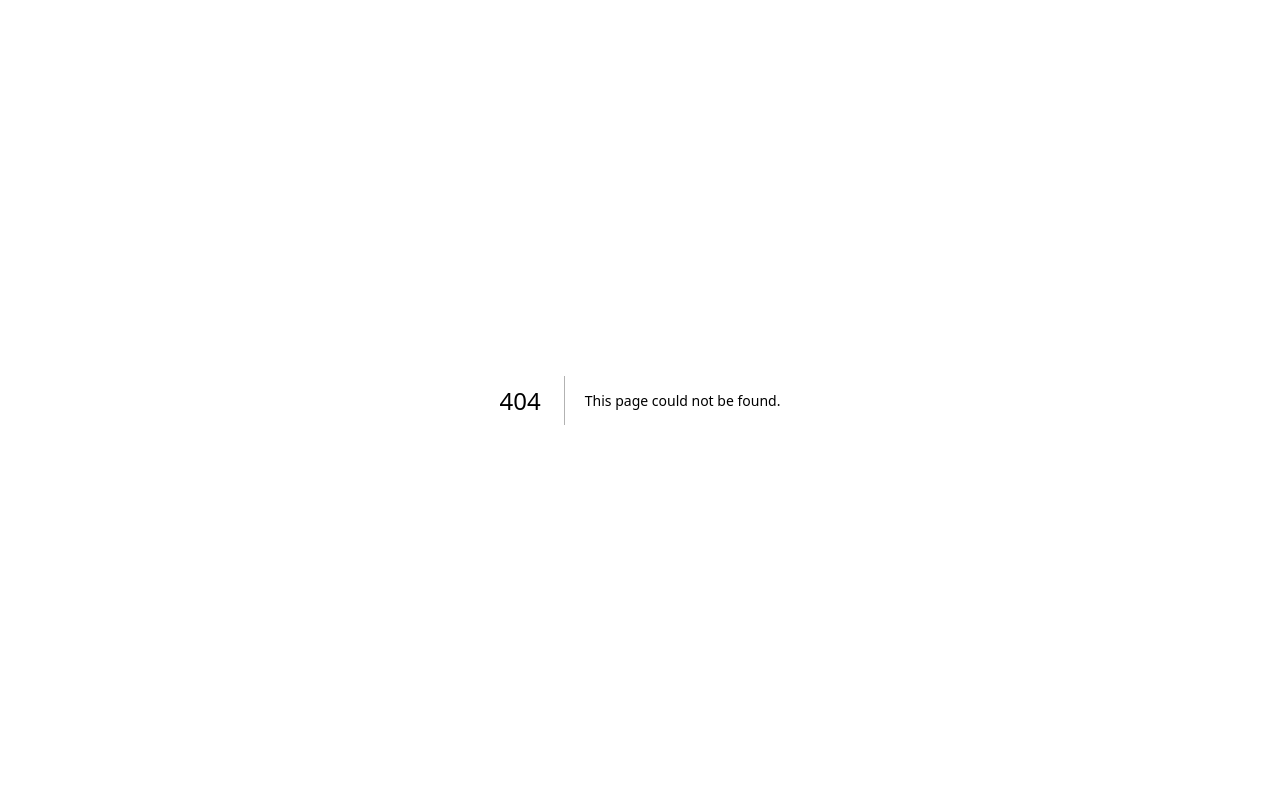
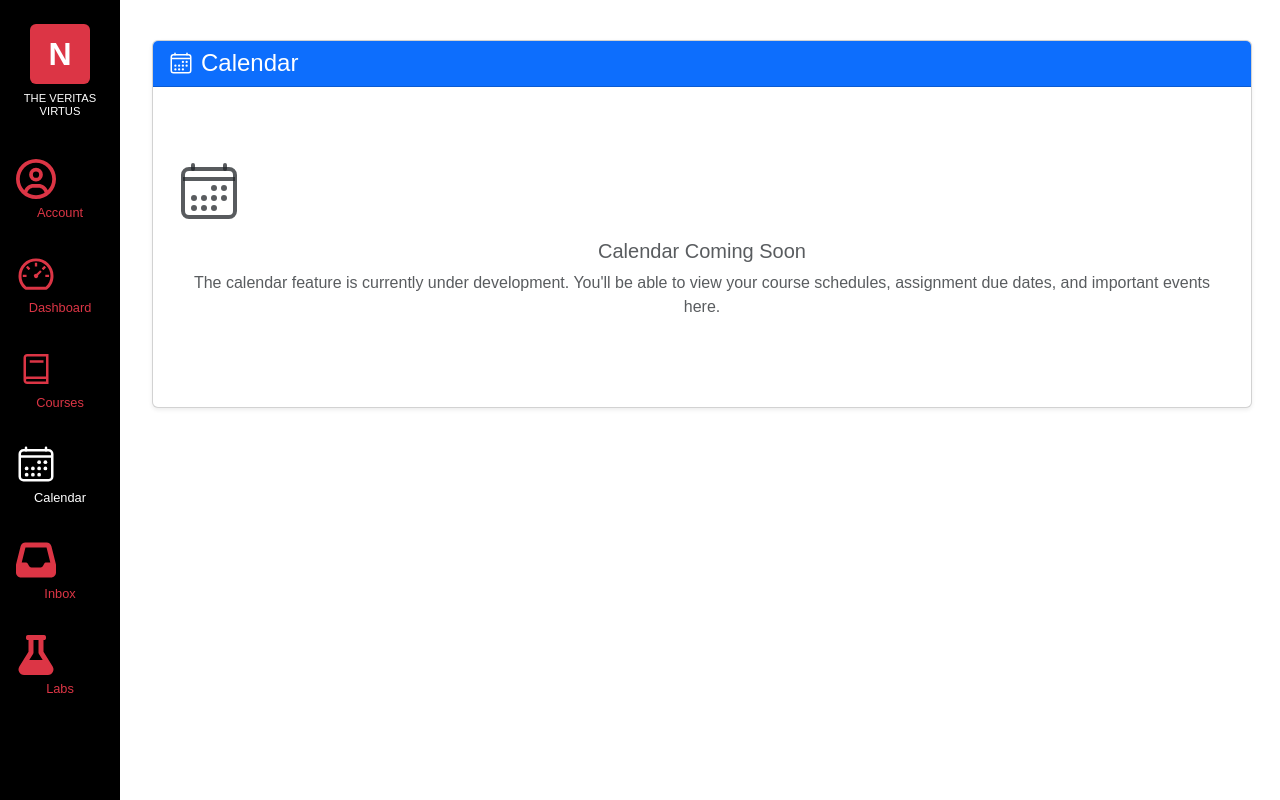
Before and after one commit to Ratan24/cs5610-lab1, a Next.js app: page /Calendar in a window 1280 px wide. Before the commit this address had no page. Built offline with nearby package versions, Linux system fonts and the light colour scheme.

Commit message:
submission a3 v1.0

```diff
--- /dev/null
+++ b/src/app/(Kambaz)/Calendar/page.tsx
@@ -0,0 +1,27 @@
+"use client";
+
+import { Card, Container } from "react-bootstrap";
+import { IoCalendarOutline } from "react-icons/io5";
+
+export default function Calendar() {
+  return (
+    <Container className="py-4">
+      <Card className="shadow-sm">
+        <Card.Header className="bg-primary text-white d-flex align-items-center">
+          <IoCalendarOutline className="me-2 fs-4" />
+          <h4 className="mb-0">Calendar</h4>
+        </Card.Header>
+        <Card.Body className="p-4">
+          <div className="text-center py-5">
+            <IoCalendarOutline className="text-muted mb-3" style={{ fontSize: "4rem" }} />
+            <h5 className="text-muted">Calendar Coming Soon</h5>
+            <p className="text-muted">
+              The calendar feature is currently under development.
+              You&apos;ll be able to view your course schedules, assignment due dates, and important events here.
+            </p>
+          </div>
+        </Card.Body>
+      </Card>
+    </Container>
+  );
+}
--- a/src/app/(Kambaz)/Courses/[cid]/Assignments/Editor/page.tsx
+++ b/src/app/(Kambaz)/Courses/[cid]/Assignments/Editor/page.tsx
@@ -65,7 +65,14 @@ export default function AssignmentEditor() {
               <FormLabel>
                 <strong>Due</strong>
               </FormLabel>
+              <Row>
+                <Col md={8}>
                   <FormControl id="wd-due-date" type="date" defaultValue="2024-05-13" />
+                </Col>
+                <Col md={4}>
+                  <FormControl id="wd-due-time" type="time" defaultValue="23:59" />
+                </Col>
+              </Row>
             </FormGroup>
             <br />
             <Row>
@@ -74,11 +81,22 @@ export default function AssignmentEditor() {
                   <FormLabel>
                     <strong>Available from</strong>
                   </FormLabel>
+                  <Row>
+                    <Col md={8}>
                       <FormControl
                         id="wd-available-from"
                         type="date"
                         defaultValue="2024-05-06"
                       />
+                    </Col>
+                    <Col md={4}>
+                      <FormControl
+                        id="wd-available-from-time"
+                        type="time"
+                        defaultValue="00:00"
+                      />
+                    </Col>
+                  </Row>
                 </FormGroup>
               </Col>
               <Col>
@@ -86,11 +104,22 @@ export default function AssignmentEditor() {
                   <FormLabel>
                     <strong>Until</strong>
                   </FormLabel>
+                  <Row>
+                    <Col md={8}>
                       <FormControl
                         id="wd-until"
                         type="date"
                         defaultValue="2024-05-20"
                       />
+                    </Col>
+                    <Col md={4}>
+                      <FormControl
+                        id="wd-until-time"
+                        type="time"
+                        defaultValue="23:59"
+                      />
+                    </Col>
+                  </Row>
                 </FormGroup>
               </Col>
             </Row>
--- a/src/app/(Kambaz)/Courses/[cid]/Assignments/[aid]/page.tsx
+++ b/src/app/(Kambaz)/Courses/[cid]/Assignments/[aid]/page.tsx
@@ -58,6 +58,10 @@ export default function AssignmentEditor() {
         <Col md={9}>
           <select id="wd-display-grade-as" className="form-select">
             <option value="Percentage">Percentage</option>
+            <option value="Points">Points</option>
+            <option value="Letter Grade">Letter Grade</option>
+            <option value="Pass/Fail">Pass/Fail</option>
+            <option value="Complete/Incomplete">Complete/Incomplete</option>
           </select>
         </Col>
       </Row>
@@ -96,8 +100,11 @@ export default function AssignmentEditor() {
         <Col md={3} className="text-end">
           <label htmlFor="wd-due-date">Due</label>
         </Col>
-        <Col md={9}>
+        <Col md={6}>
           <input type="date" id="wd-due-date" defaultValue={assignment.dueDate || ""} className="form-control" />
+        </Col>
+        <Col md={3}>
+          <input type="time" id="wd-due-time" defaultValue="23:59" className="form-control" />
         </Col>
       </Row>
 
@@ -105,8 +112,11 @@ export default function AssignmentEditor() {
         <Col md={3} className="text-end">
           <label htmlFor="wd-available-from">Available from</label>
         </Col>
-        <Col md={9}>
+        <Col md={6}>
           <input type="date" id="wd-available-from" defaultValue={assignment.availableFromDate || ""} className="form-control" />
+        </Col>
+        <Col md={3}>
+          <input type="time" id="wd-available-from-time" defaultValue="00:00" className="form-control" />
         </Col>
       </Row>
 
@@ -114,8 +124,11 @@ export default function AssignmentEditor() {
         <Col md={3} className="text-end">
           <label htmlFor="wd-available-until">Until</label>
         </Col>
-        <Col md={9}>
+        <Col md={6}>
           <input type="date" id="wd-available-until" defaultValue={assignment.availableUntilDate || ""} className="form-control" />
+        </Col>
+        <Col md={3}>
+          <input type="time" id="wd-available-until-time" defaultValue="23:59" className="form-control" />
         </Col>
       </Row>
 
--- /dev/null
+++ b/src/app/(Kambaz)/Inbox/page.tsx
@@ -0,0 +1,27 @@
+"use client";
+
+import { Card, Container } from "react-bootstrap";
+import { FaInbox } from "react-icons/fa6";
+
+export default function Inbox() {
+  return (
+    <Container className="py-4">
+      <Card className="shadow-sm">
+        <Card.Header className="bg-primary text-white d-flex align-items-center">
+          <FaInbox className="me-2 fs-4" />
+          <h4 className="mb-0">Inbox</h4>
+        </Card.Header>
+        <Card.Body className="p-4">
+          <div className="text-center py-5">
+            <FaInbox className="text-muted mb-3" style={{ fontSize: "4rem" }} />
+            <h5 className="text-muted">Inbox Coming Soon</h5>
+            <p className="text-muted">
+              The inbox feature is currently under development.
+              You will be able to receive notifications, messages, and updates from your courses here.
+            </p>
+          </div>
+        </Card.Body>
+      </Card>
+    </Container>
+  );
+}
--- a/src/app/(Kambaz)/Navigation.tsx
+++ b/src/app/(Kambaz)/Navigation.tsx
@@ -22,7 +22,7 @@ export default function KambazNavigation() {
     { label: "Courses", path: "/Dashboard", icon: LiaBookSolid, exact: false },
     { label: "Calendar", path: "/Calendar", icon: IoCalendarOutline, exact: true },
     { label: "Inbox", path: "/Inbox", icon: FaInbox, exact: true },
-    { label: "Labs", path: "/Labs", icon: FaFlask, exact: true },
+    { label: "Labs", path: "/Labs/Lab1", icon: FaFlask, exact: true },
   ];
 
   const isActive = (link: NavigationLink) => {
@@ -41,6 +41,13 @@ export default function KambazNavigation() {
     >
       {/* Logo Section */}
       <ListGroup.Item className="bg-black border-0 text-center py-4">
+        <a
+          href="https://www.northeastern.edu/"
+          target="_blank"
+          rel="noopener noreferrer"
+          className="text-decoration-none"
+          style={{ cursor: "pointer" }}
+        >
           <div className="d-flex flex-column align-items-center">
             <div
               className="bg-danger text-white rounded d-flex align-items-center justify-content-center mb-2"
@@ -52,6 +59,7 @@ export default function KambazNavigation() {
               THE VERITAS<br />VIRTUS
             </div>
           </div>
+        </a>
       </ListGroup.Item>
 
       {/* Account Link */}
```
Lines whose indentation alone changed are shown as unchanged.
